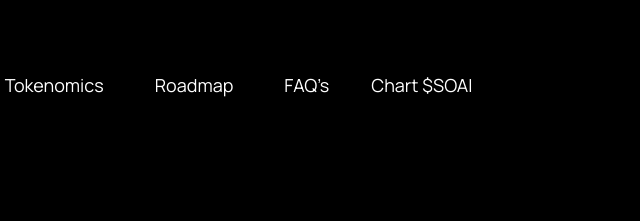
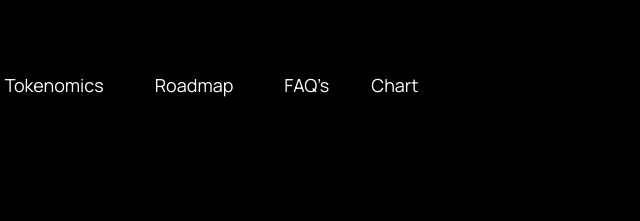
Before and after one commit to tonmoytrt/soai, a plain HTML site: page index.html in a window 1280 px wide. Shown: the top 221 px of the page, 599-1239 px from the left. Drawn offline with nearby package versions, Linux system fonts and the light colour scheme.

Commit message:
new soai

```diff
--- a/index.html
+++ b/index.html
@@ -61,7 +61,7 @@
                                 <a class="nav-link" href="./contact.html">Contact us</a>
                             </li> -->
                             <li class="nav-item">
-                                <a class="nav-link" href="chartlink">Chart $SOAI</a>
+                                <a class="nav-link" href="chartlink">Chart </a>
                             </li>
                         </ul>
                     </div>
```
Also changed, not shown: 1 other file.
